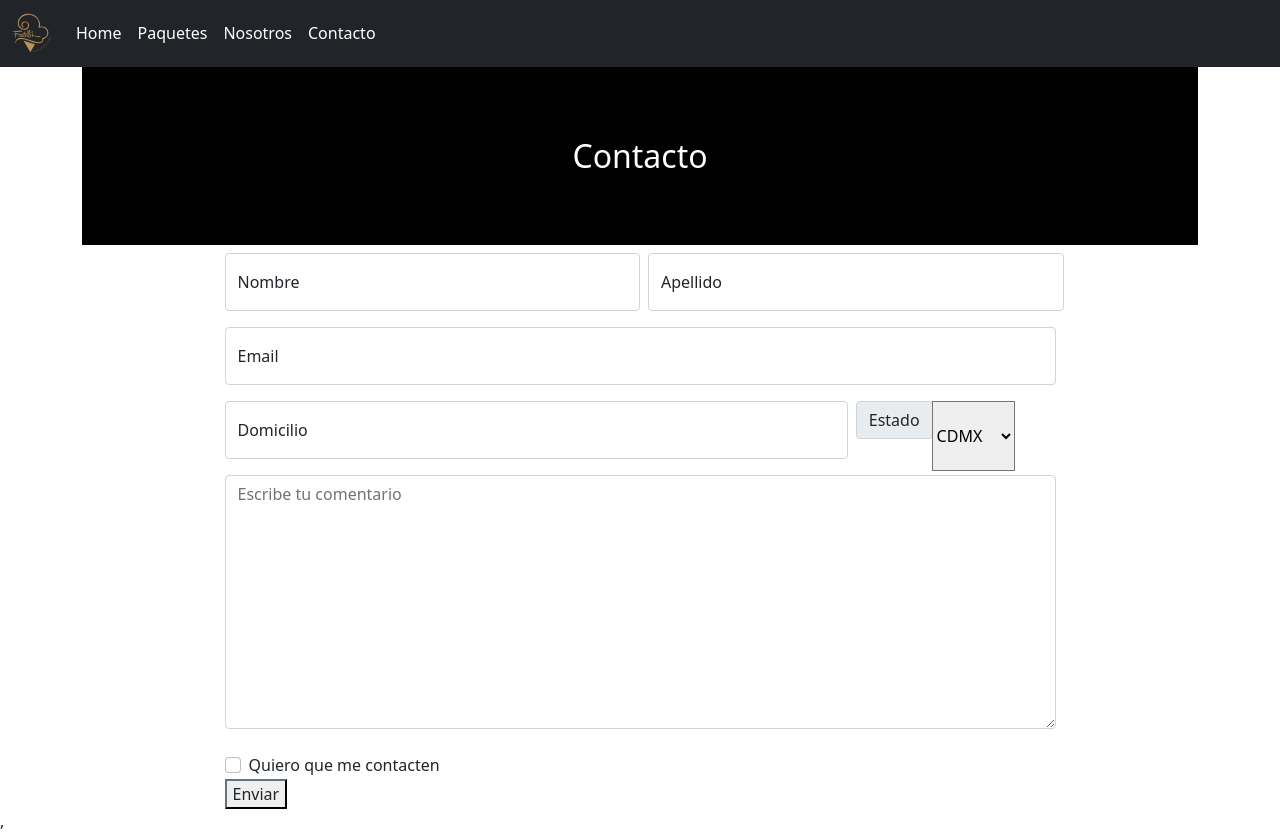
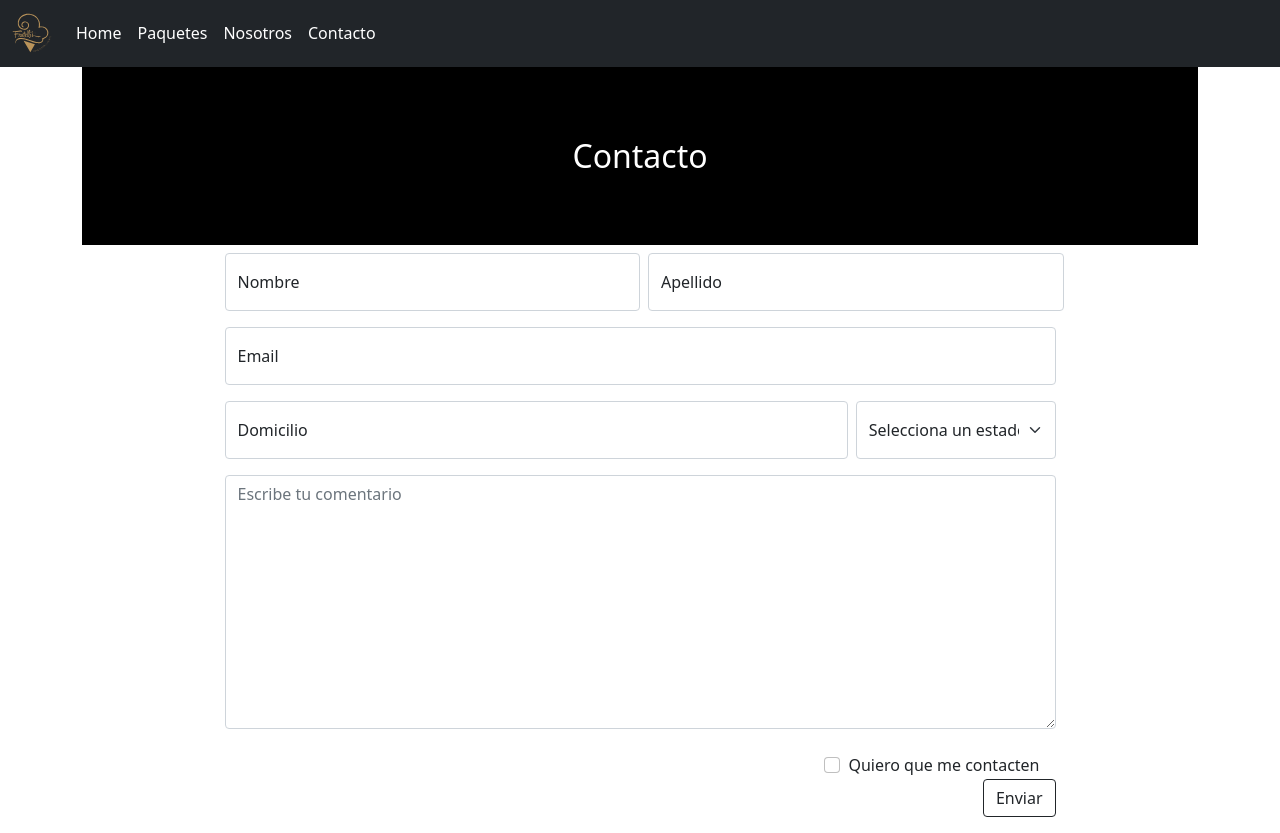
Before and after one commit to Salomon-mtz/fratellis-front, a React (Create React App) app: page /contacto in a window 1280 px wide. Built offline with nearby package versions, Linux system fonts and the light colour scheme.

Commit message:
Fix menu and contact css issues

```diff
--- a/src/Contacto.js
+++ b/src/Contacto.js
@@ -28,15 +28,13 @@ function Contact() {
               placeholder="Ingrese su domicilio" />
               <label htmlFor="domicilio">Domicilio</label>
             </div>
-            <div className="input-group mb-1">
-              <div className="input-group-prepend">
-                <label className="input-group-text" htmlFor="drowpdownSelect">Estado</label>
-              </div>
-              <select className="custom-select" id="drowpdownSelect">
-                <option selected>CDMX</option>
-                <option value="1">EdoMex</option>
-                <option value="2">Morelos</option>
-                <option value="3">Hidalgo</option>
+            <div className="input-group mb-3">
+              <select className="form-select" id="drowpdownSelect">
+                <option value="">Selecciona un estado</option>
+                <option value="1">CDMX</option>
+                <option value="2">EdoMex</option>
+                <option value="3">Morelos</option>
+                <option value="4">Hidalgo</option>
               </select>
             </div>
           </div>
@@ -44,15 +42,17 @@ function Contact() {
             <textarea id="comentario" className="form-control" rows="10" placeholder="Escribe tu comentario"></textarea>
             <label form="comentario"></label>
           </div>
-          <div className="form-group">
-            <div className="form-check">
-              <input className="form-check-input" type="checkbox" id="gridCheck" />
+          <div className="form-group text-end">
+            <div className="form-check form-check-inline">
               <label className="form-check-label" htmlFor="gridCheck">
                 Quiero que me contacten
               </label>
+              <input className="form-check-input" type="checkbox" id="gridCheck" />
             </div>
           </div>
-          <button type="submit" className="btn-send btn-outline-dark text-right">Enviar</button>
+          <div className="text-end">
+            <button type="submit" className="btn btn-send btn-outline-dark">Enviar</button>
+          </div>
         </form>
       </div>
     </div>
--- a/src/Menu.js
+++ b/src/Menu.js
@@ -4,7 +4,7 @@ import { Link } from 'react-router-dom';
 function Menu(){
   return (
     <nav className="navbar navbar-expand-lg navbar-dark bg-dark">
-      <div className="container-fluid">
+      <div className="container-fluid justify-content-end">
         <Link className="navbar-brand" to="/">
           <Logo width="40px" />
         </Link>
--- a/src/index.js
+++ b/src/index.js
@@ -23,7 +23,7 @@ ReactDOM.render(
         <Route path="/nosotros" element={<AboutUs />} />
       </Routes>
     </div>
-    </BrowserRouter>,
+    </BrowserRouter>
   </React.StrictMode>,
   document.getElementById('root')
 );
```
